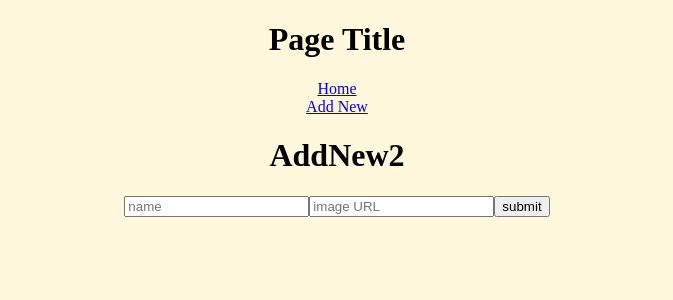
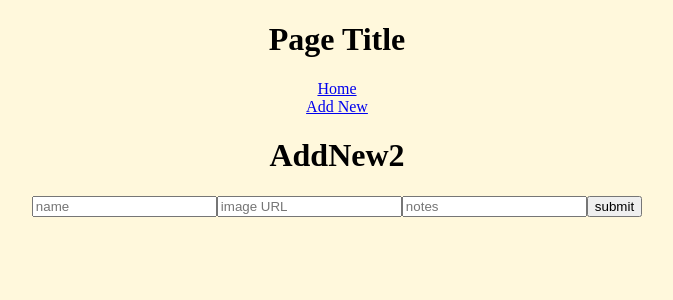
Before and after one commit to nozumaz/creature-collection, a React (Create React App) app: page /add in a window 1280 px wide. Shown: the top 300 px of the page, without its empty margins (303-976 px from the left). Built offline with nearby package versions, Linux system fonts and the light colour scheme.

Commit message:
Added notes field functionality (add, delete, display).

```diff
--- a/src/components/AddNew.js
+++ b/src/components/AddNew.js
@@ -5,7 +5,8 @@ function AddNew() {
 
   const [formData, setFormData] = useState({
     name:"",
-    image:""
+    image:"",
+    notes:"",
   })
 
   function handleSubmit() {
--- a/src/components/Form.js
+++ b/src/components/Form.js
@@ -13,6 +13,7 @@ function Form({ formData, handleChange, handleSubmit }) {
             <form className="form" onSubmit={onSubmitClick}>
                 <input className="text-input" type="text" onChange={handleChange} value={formData.name} name="name" placeholder="name"></input>
                 <input className="text-input" type="text" onChange={handleChange} value={formData.image} name="image" placeholder="image URL"></input>
+                <input className="text-input" type="text" onChange={handleChange} value={formData.notes} name="notes" placeholder="notes"></input>
                 <input className="submit" value="submit" name="submit" type="submit"/>
             </form>
         </>
--- a/src/components/Item.js
+++ b/src/components/Item.js
@@ -13,6 +13,7 @@ function Item({ item, onDeleteClick }) {
         <div className="item">
             <h2>{item.name}</h2>
             <img src={item.image} alt="picture"/>
+            <p>{item.notes}</p>
             <div className="button-container">
                 <button className="delete" onClick={() => handleDeleteClick(item.id)}>Delete</button>
             </div>
```
